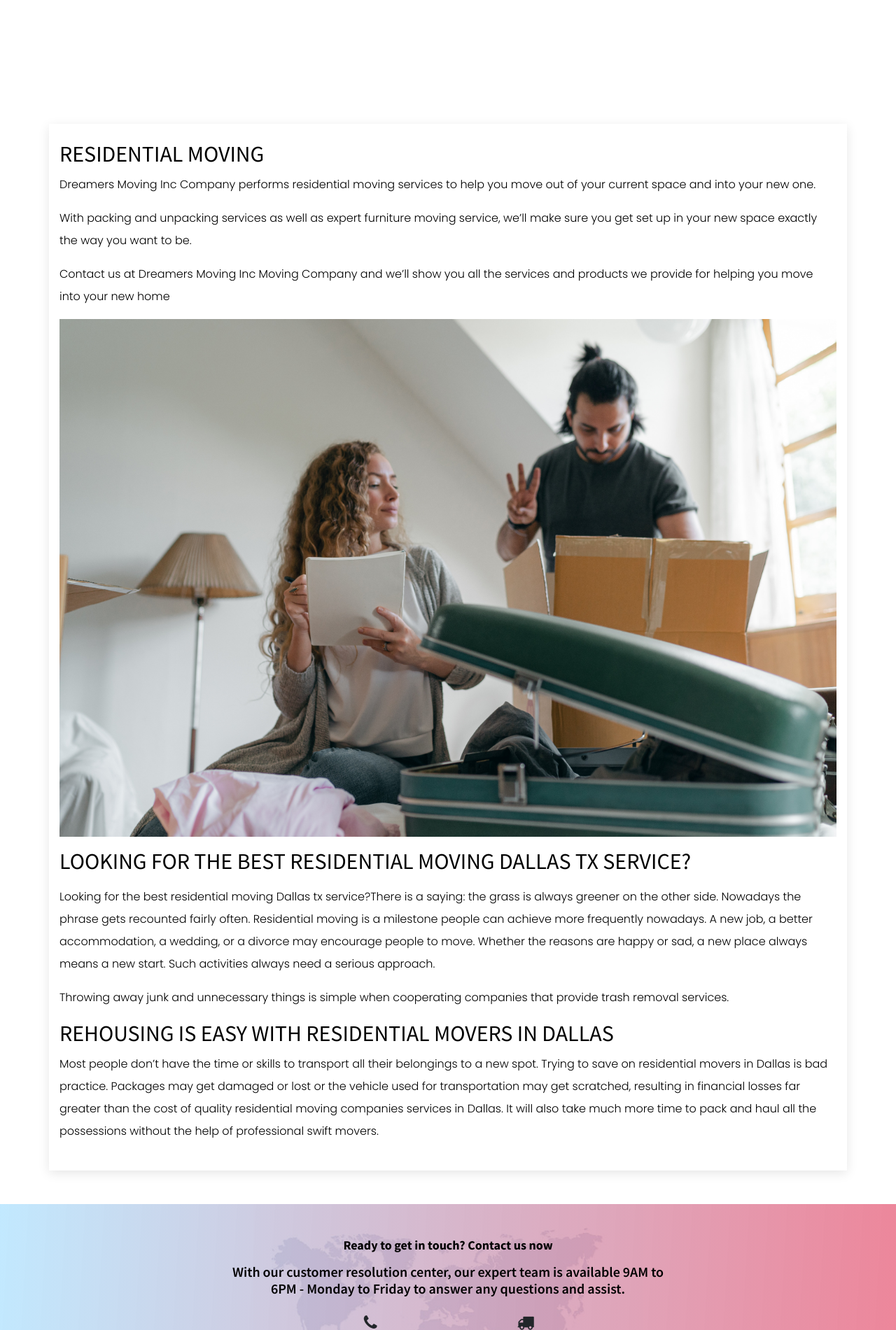
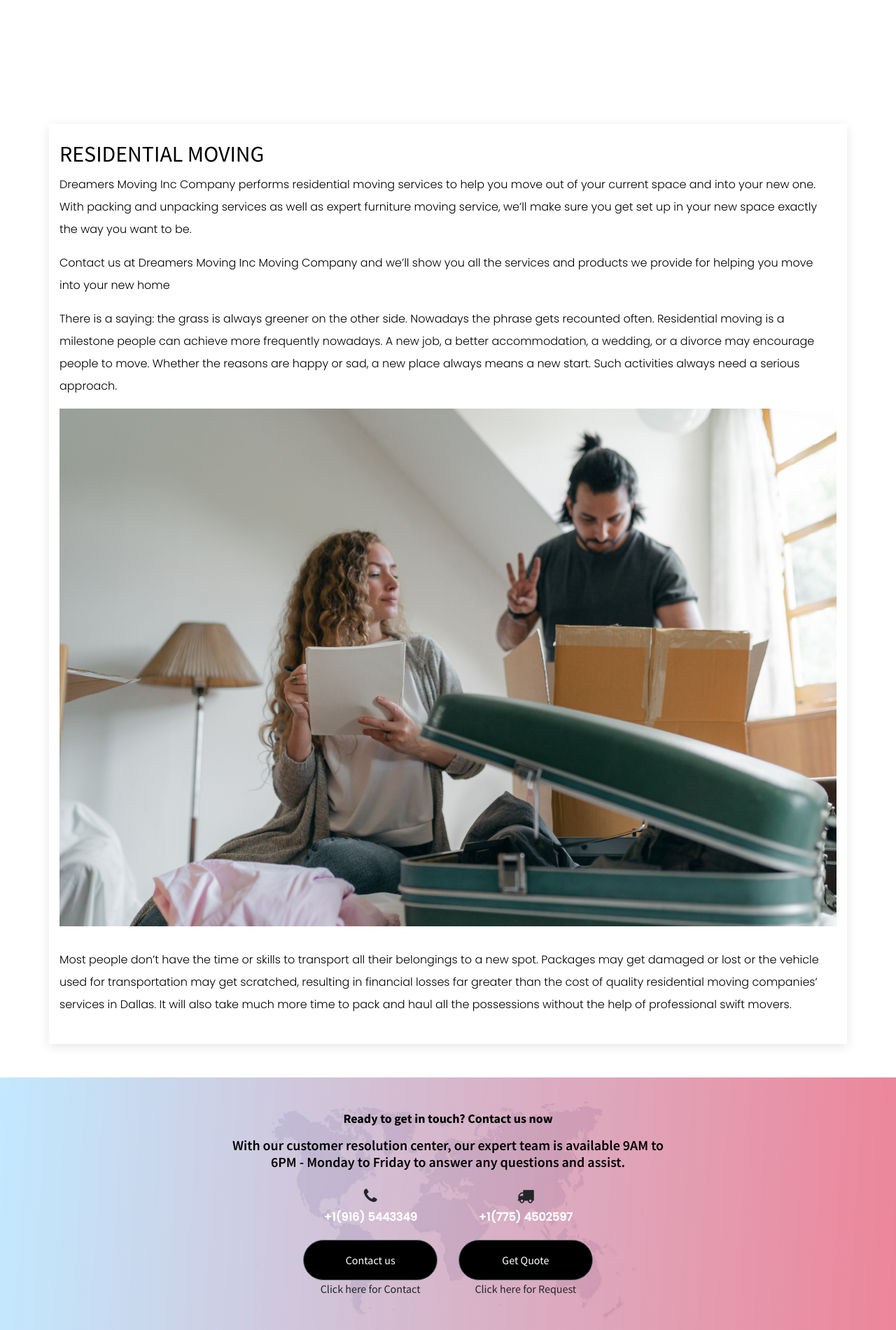
Before and after one commit to omoyolab/DreamersMoving, a Django app: page /dreamer/services in a window 1280 px wide. Shown: the part 269-2170 px from the top of the page at 70% size. Run offline with Django 3.2, Linux system fonts and the light colour scheme; style sheets or scripts are compiled from the project's sources; parts of the project's set-up code (start-up, migrations or seed data) failed here and were passed over; some libraries are stand-ins or nearby versions.

Commit message:
Updated service page

```diff
--- a/templates/services.html
+++ b/templates/services.html
@@ -24,11 +24,19 @@
 
                 <div class="col-12 col-md-12">
                     <h3>RESIDENTIAL MOVING</h3>
-              <p>Dreamers Moving Inc Company performs residential moving services to help you move out of your current space and into your new one.</p>
+                    <p>Dreamers Moving Inc Company performs residential moving services to help you move out of your
+                        current space and into your new one. With packing and unpacking services as well as expert
+                        furniture moving service, we’ll make sure you get set up in your new space exactly the way you
+                        want to be.</p>
                     <p>
-                 With packing and unpacking services as well as expert furniture moving service, we’ll make sure you get set up in your new space exactly the way you want to be.
+                        Contact us at Dreamers Moving Inc Moving Company and we’ll show you all the services and
+                        products we provide for helping you move into your new home
                     </p>
-              <p>Contact us at Dreamers Moving Inc Moving Company and we’ll show you all the services and products we provide for helping you move into your new home</p>
+                    <p>There is a saying: the grass is always greener on the other side. Nowadays the phrase gets
+                        recounted often. Residential moving is a milestone people can achieve more frequently nowadays.
+                        A new job, a better accommodation, a wedding, or a divorce may encourage people to move. Whether
+                        the reasons are happy or sad, a new place always means a new start. Such activities always need
+                        a serious approach.</p>
 
 
                 </div>
@@ -36,22 +44,17 @@
                     <img src="{% static 'images/banner2.jpg' %}" alt="" class="img-fluid">
                 </div>
                 <div class="col-12 mt-3">
-               <h3>
-LOOKING FOR THE BEST RESIDENTIAL MOVING DALLAS TX SERVICE?</h3>
-
-
                     <p class="mt-3">
-                        Looking for the best residential moving Dallas tx service?There is a saying: the grass is always greener on the other side. Nowadays the phrase gets recounted fairly often. Residential moving is a milestone people can achieve more frequently nowadays. A new job, a better accommodation, a wedding, or a divorce may encourage people to move. Whether the reasons are happy or sad, a new place always means a new start. Such activities always need a serious approach.
+                        Most people don’t have the time or skills to transport all their belongings to a new spot.
+                        Packages may get damaged or lost or the vehicle used for transportation may get scratched,
+                        resulting in financial losses far greater than the cost of quality residential moving companies’
+                        services in Dallas. It will also take much more time to pack and haul all the possessions
+                        without the help of professional swift movers.
                     </p>
-                      <p>Throwing away junk and unnecessary things is simple when cooperating companies that provide trash removal services.</p>
                 </div>
-              <div class="col-12 col-md-12">
-              <h3>REHOUSING IS EASY WITH RESIDENTIAL MOVERS IN DALLAS</h3>
-              <p>Most people don’t have the time or skills to transport all their belongings to a new spot. Trying to save on residential movers in Dallas is bad practice. Packages may get damaged or lost or the vehicle used for transportation may get scratched, resulting in financial losses far greater than the cost of quality residential moving companies services in Dallas. It will also take much more time to pack and haul all the possessions without the help of professional swift movers.</p>
 
 
 
-             </div>
 
             </div>
         </div>
```
Lines whose indentation alone changed are shown as unchanged.
